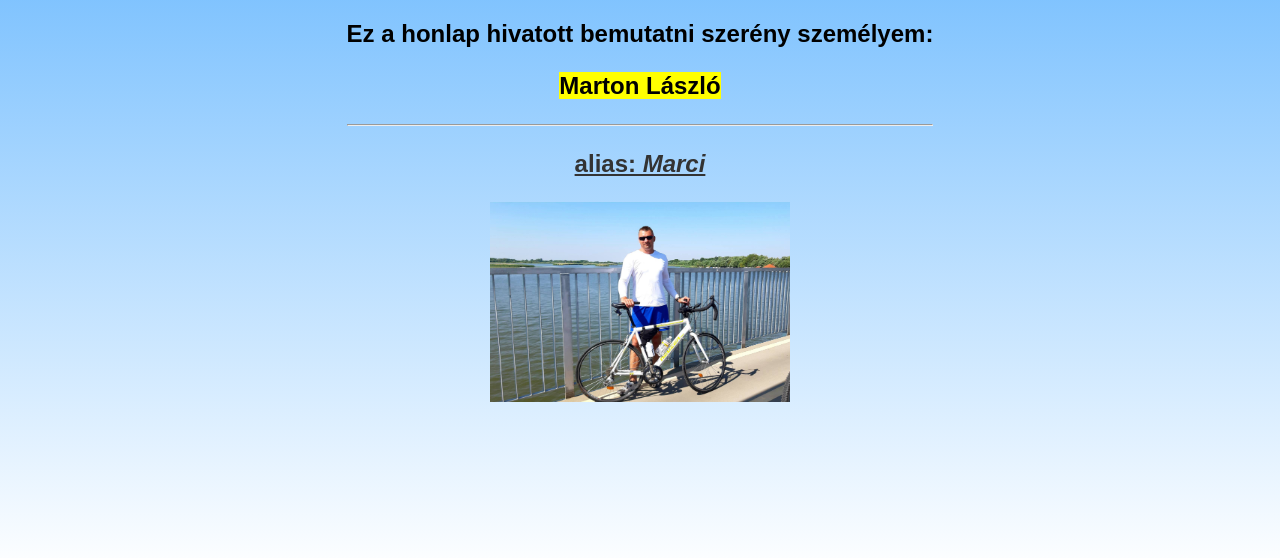
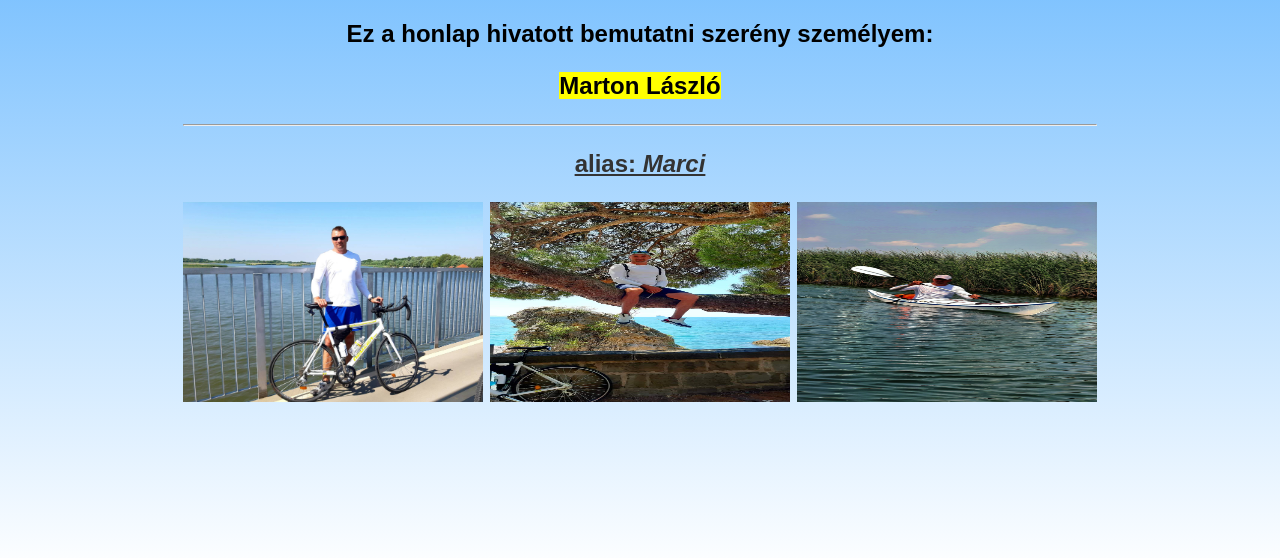
Before and after one commit to JustSimpleMarci/Marcilapja.github.io, a plain HTML site: page index.html in a window 1280 px wide. Shown: the part 226-784 px from the top of the page. Drawn offline with Linux system fonts and the light colour scheme.

Commit message:
Add additional images to index.html
Added two new images to the introduction page.

```diff
--- a/index.html
+++ b/index.html
@@ -32,7 +32,8 @@
         <hr>
         <p><u>alias:<cite>    Marci</cite></u></p>
     <img src="en1.jpg" alt="képem" width="300" height="200">
-
+    <img src="en3.jpg" alt="képem" width="300" height="200">
+    <img src="en2.jpg" alt="képem" width="300" height="200">
 
 
 
```
